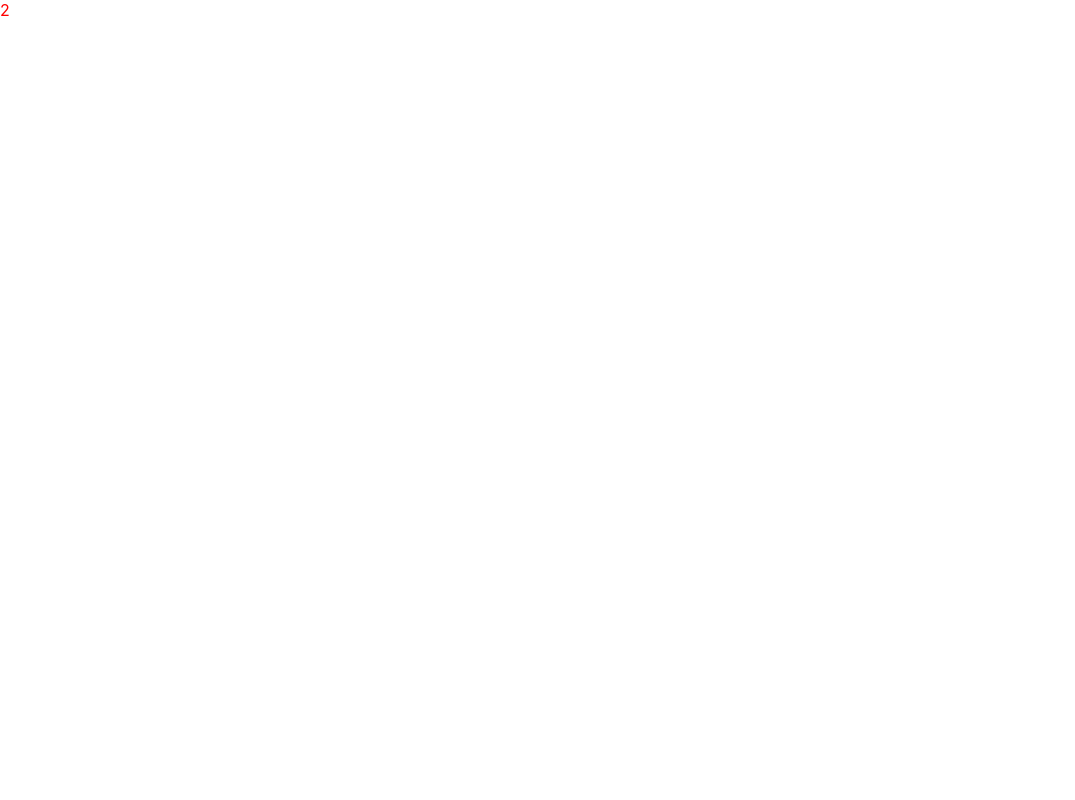
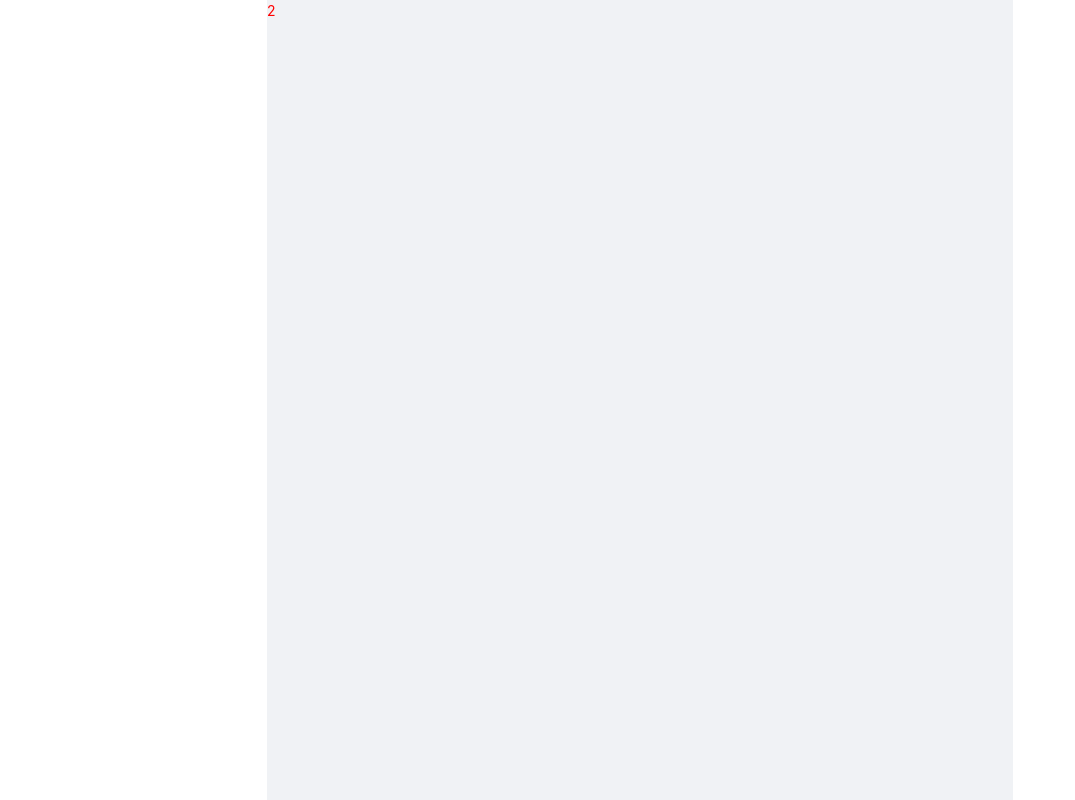
Before and after one commit to Newbie-Alfi/straw-hat, a React (Vite) app in the folder client/: page / in a window 1280 px wide. Shown: the whole page, without its empty margins (0-1075 px from the left). Built offline with nearby package versions, Linux system fonts and the light colour scheme.

Commit message:
feat(client): Ограничитель контента

```diff
--- a/client/src/assets/sass/base.sass
+++ b/client/src/assets/sass/base.sass
@@ -1,3 +1,5 @@
+@import 'antd/dist/antd.css'
+
 body
   margin: 0
   font-family: -apple-system, BlinkMacSystemFont, 'Segoe UI', 'Roboto', 'Oxygen', 'Ubuntu', 'Cantarell', 'Fira Sans', 'Droid Sans', 'Helvetica Neue', sans-serif
--- a/client/src/routes/index.tsx
+++ b/client/src/routes/index.tsx
@@ -1,14 +1,17 @@
 import { BrowserRouter, Routes, Route } from 'react-router-dom';
 import '../assets/sass/pages.sass';
+import { Limiter } from './layouts/Limiter';
 
 export const Router = () => {
   return (
     <BrowserRouter>
-      <Routes>
-        <Route path="/" element={<div className="lol">2</div>} />
-        <Route path="expenses" element={'lok'} />
-        <Route path="invoices" element={'ki'} />
-      </Routes>
+      <Limiter>
+        <Routes>
+          <Route path="/" element={<div className="lol">2</div>} />
+          <Route path="expenses" element={'lok'} />
+          <Route path="invoices" element={'ki'} />
+        </Routes>
+      </Limiter>
     </BrowserRouter>
   );
 };
--- /dev/null
+++ b/client/src/routes/layouts/Limiter.tsx
@@ -0,0 +1,15 @@
+import { Col, Layout, Row } from 'antd';
+import { Content } from 'antd/lib/layout/layout';
+import { FC } from 'react';
+
+export const Limiter: FC<{ children: JSX.Element }> = ({ children }) => {
+  return (
+    <Row justify="center">
+      <Col xs={24} md={20} lg={18} xl={14}>
+        <Layout style={{ minHeight: '100vh' }}>
+          <Content>{children}</Content>
+        </Layout>
+      </Col>
+    </Row>
+  );
+};
```
